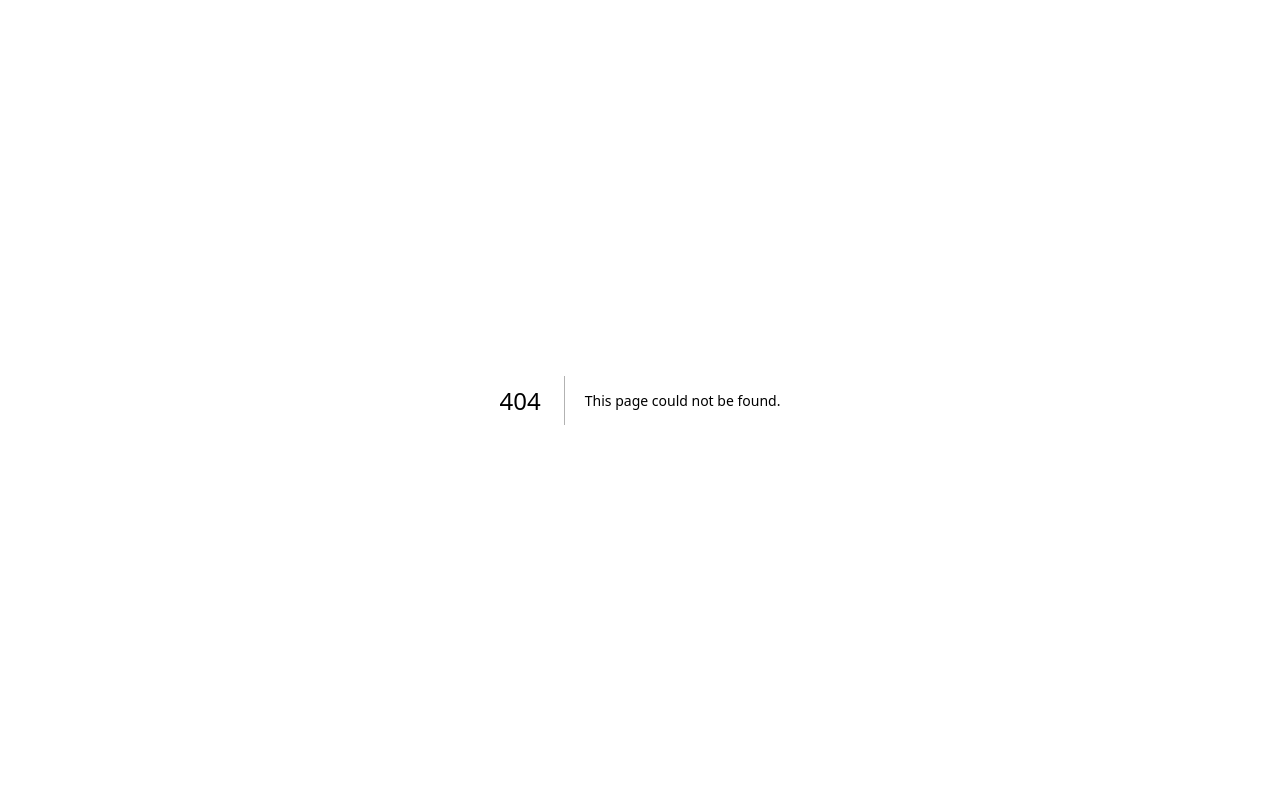
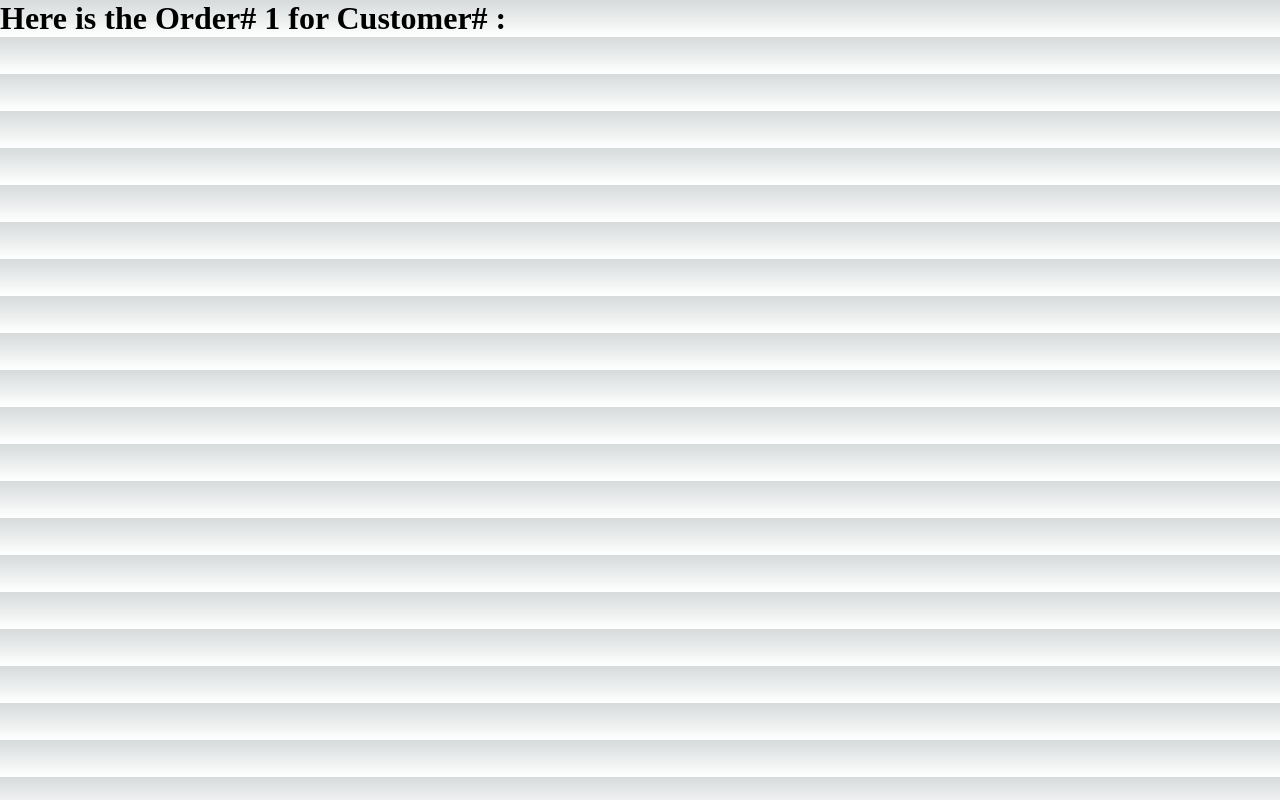
Before and after one commit to skgworks/next-js-stack-crm, a Next.js app: page /orders/1 in a window 1280 px wide. Before the commit this address had no page. Built offline with nearby package versions, Linux system fonts and the light colour scheme.

Commit message:
Lesson 72 done

```diff
--- /dev/null
+++ b/pages/customers/index.tsx
@@ -0,0 +1,3 @@
+export default function Customers() {
+	return <div>Here are the customers: </div>;
+}
--- /dev/null
+++ b/pages/employees.tsx
@@ -0,0 +1,3 @@
+export default function Employees() {
+	return <div>Here are the employees: </div>;
+}
--- /dev/null
+++ b/pages/orders/[orderId].tsx
@@ -0,0 +1,14 @@
+import { useRouter } from 'next/router';
+
+export default function Order() {
+	const router = useRouter();
+	const { orderId, customerId } = router.query;
+
+	return (
+		<div>
+			<h1>
+				Here is the Order# {orderId} for Customer# {customerId}:{' '}
+			</h1>
+		</div>
+	);
+}
--- /dev/null
+++ b/pages/orders/index.tsx
@@ -0,0 +1,3 @@
+export default function Orders() {
+	return <div>Here are the orders: </div>;
+}
```
Also changed, not shown: pages/customers/[customerId].tsx (added, +12 -0 lines).
